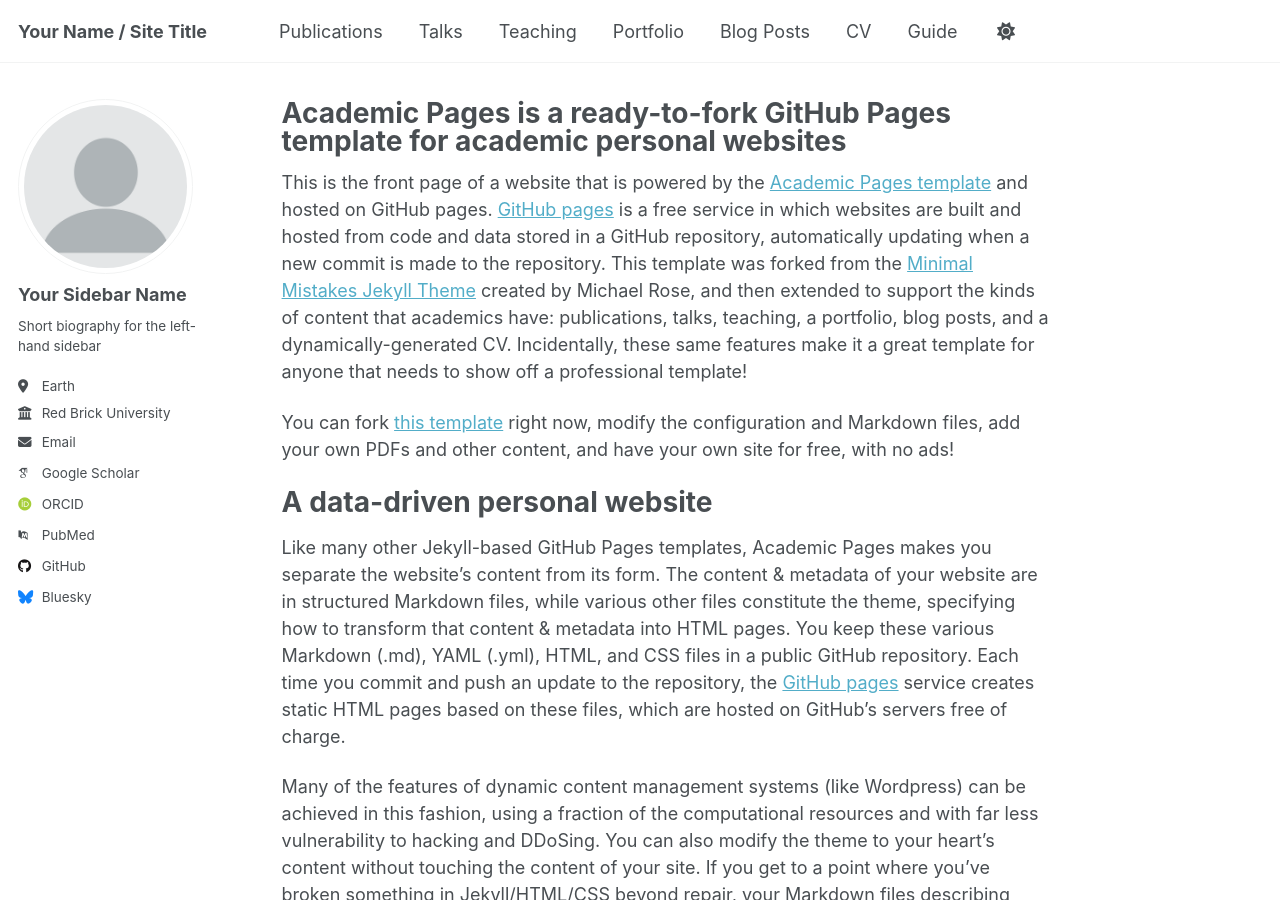
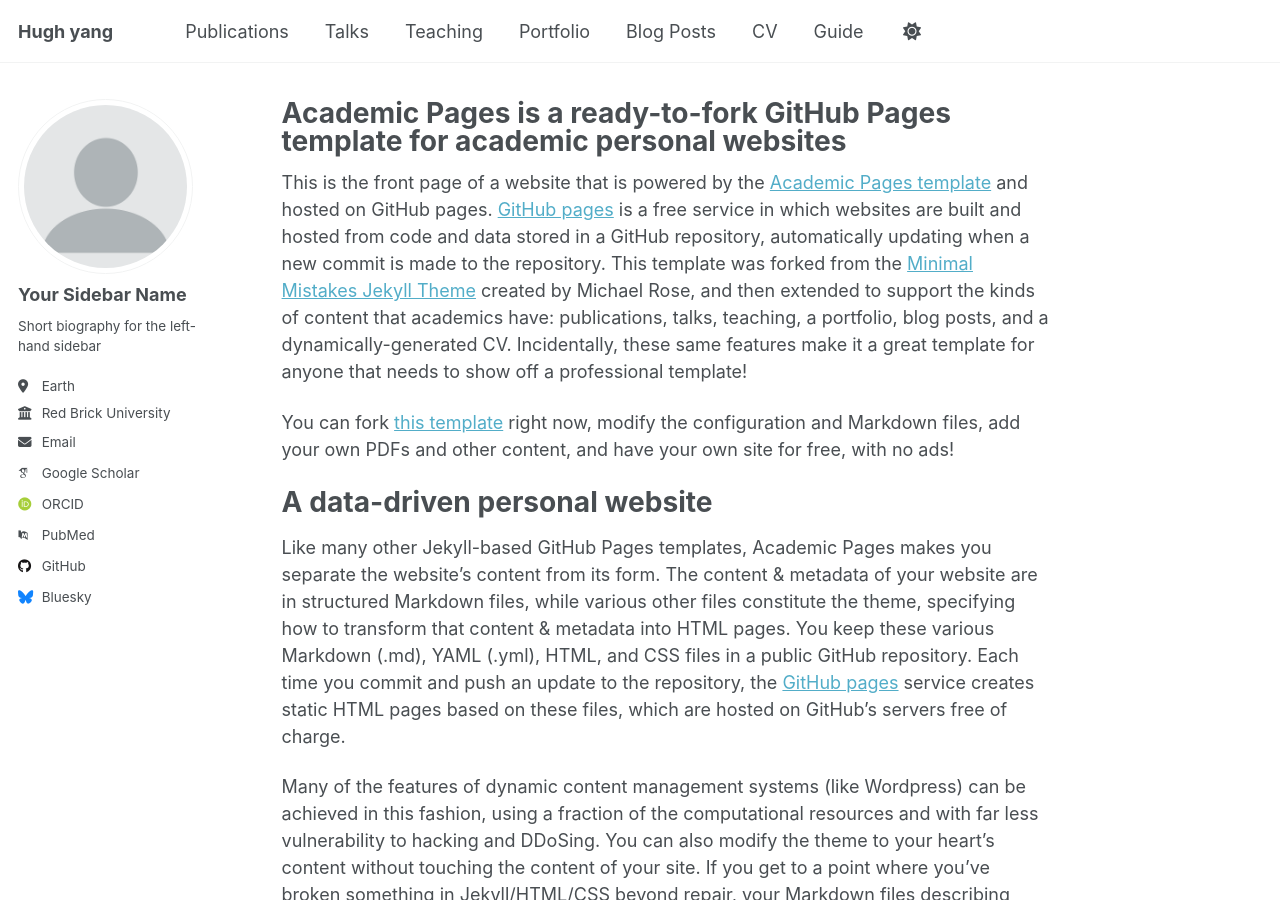
Before and after one commit to hughhyang/hughhyang.github.io, a Jekyll site: the page built from _pages/about.md, in a window 1280 px wide and 900 px high. Built offline with Jekyll 4.4.1, drawn with Linux system fonts in a browser that asks for light colours; some web fonts are replaced; a script that is not in the unit is left out.

Commit message:
Update _config.yml

```diff
--- a/_config.yml
+++ b/_config.yml
@@ -9,7 +9,7 @@
 # Basic Site Settings
 locale                   : "en-US"
 site_theme               : "default" # Currently available options are "default", "air"
-title                    : "Your Name / Site Title"
+title                    : "Hugh yang"
 title_separator          : "-"
 name                     : &name "Hugh yang"
 description              : &description "Your Name's academic portfolio"   # Update this with a general description of your site, this is the default if not overridden by a page
```
